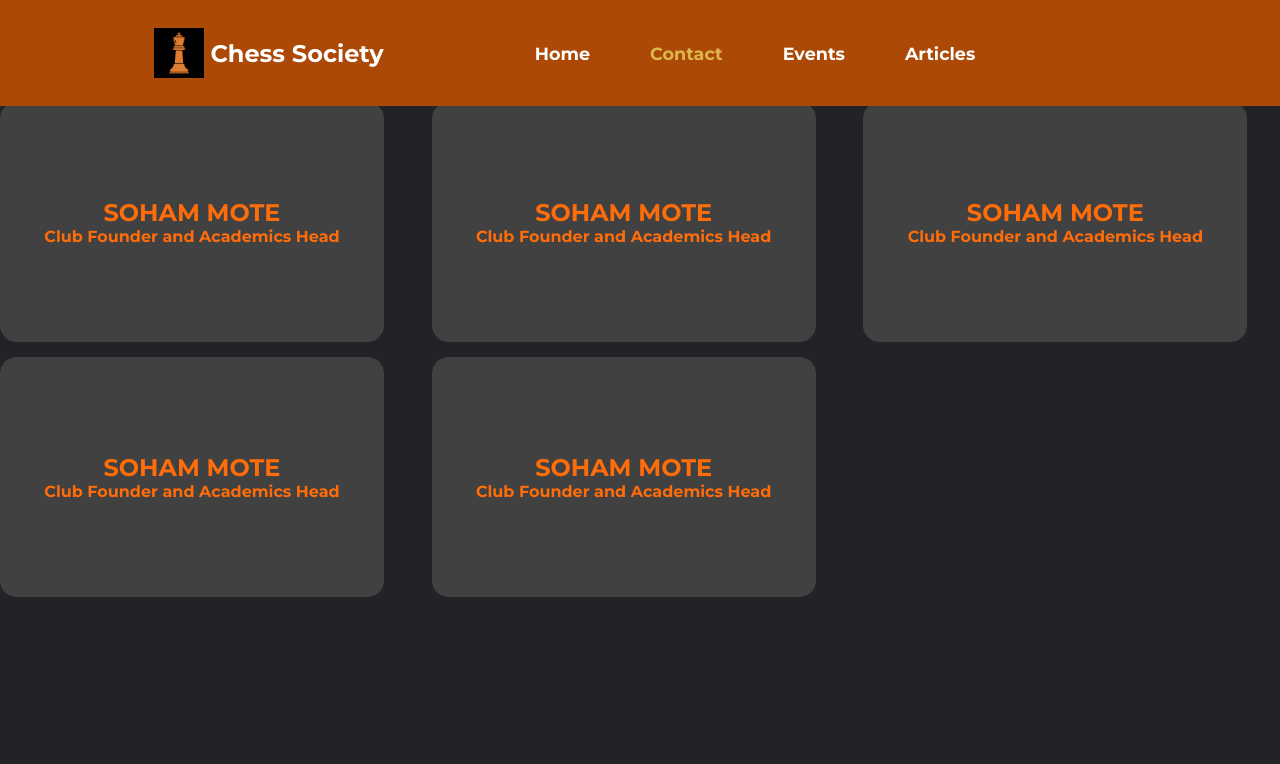
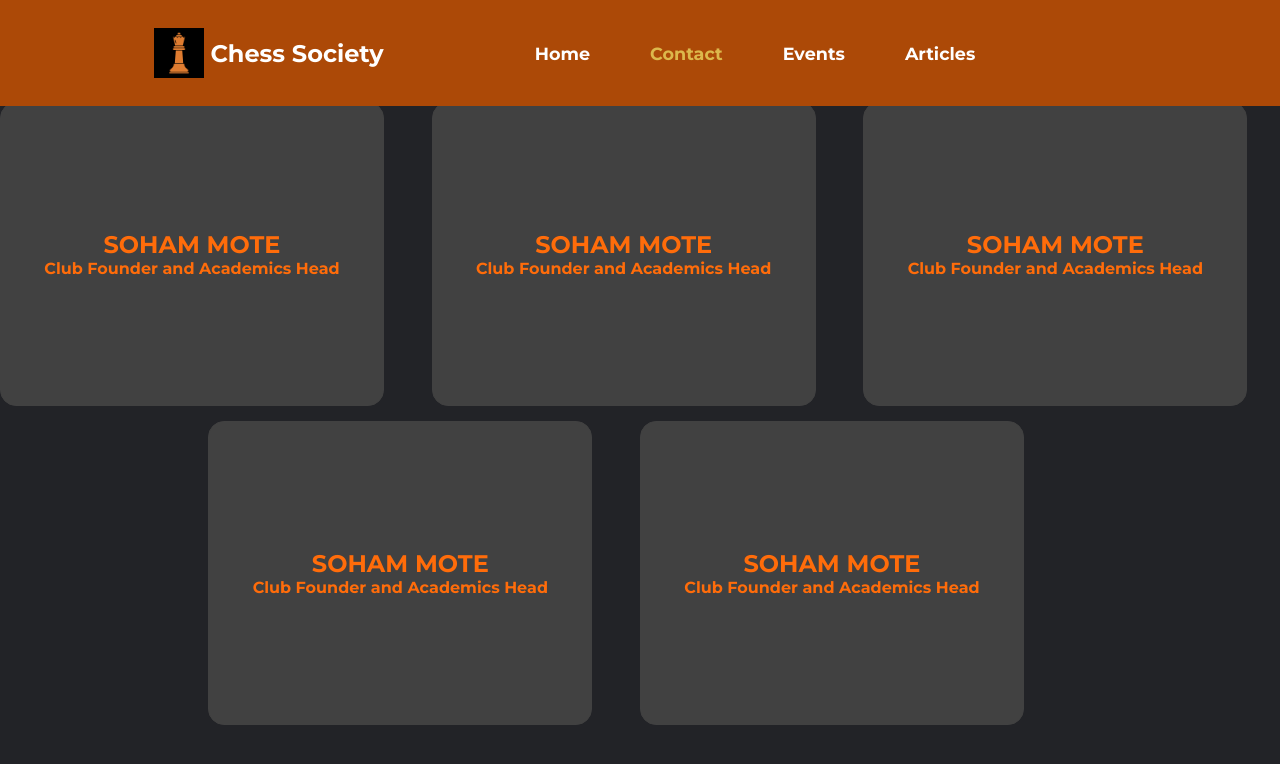
Before and after one commit to eplasbaba-uwu/npsi_chess_society, a Django app: page /about/ in a window 1280 px wide. Shown: the top 764 px of the page. Run offline with Django 4.2, Linux system fonts and the light colour scheme.

Commit message:
finished about

```diff
--- a/chess_soc/static/about.css
+++ b/chess_soc/static/about.css
@@ -1,5 +1,4 @@
 @import url('https://fonts.googleapis.com/css2?family=Montserrat:wght@700&display=swap');
-
 @import url('https://fonts.googleapis.com/css2?family=Montserrat:wght@700&display=swap');
 @import url('https://fonts.googleapis.com/css2?family=Lato&display=swap');
 
@@ -165,7 +164,7 @@ header{
 .flip-card {
     background-color: transparent;
     width: 30vw;
-    height: 30vh;
+    height: 38vh;
     perspective: 1000px;
     font-family: sans-serif;
   }
@@ -216,3 +215,14 @@ header{
   .list_of_contribs{
     padding-right: 80%;
   }
+  .flip-card-final{
+    background-color: transparent;
+    width: 30vw;
+    height: 38vh;
+    perspective: 1000px;
+    font-family: sans-serif;
+    margin-left:50%;
+  }
+  .flip-card-final:hover .flip-card-inner {
+    transform: rotateY(180deg);
+  }
--- a/chess_soc/templates/about.html
+++ b/chess_soc/templates/about.html
@@ -76,7 +76,7 @@
                 </div>
             </div>
         </div>
-        <div class="flip-card" class="final_two">
+        <div class="flip-card-final">
             <div class="flip-card-inner">
                 <div class="flip-card-front">
                     <p class="title">SOHAM MOTE</p>
@@ -93,7 +93,7 @@
                 </div>
             </div>
         </div>
-        <div class="flip-card" class="final_two">
+        <div class="flip-card-final">
             <div class="flip-card-inner">
                 <div class="flip-card-front">
                     <p class="title">SOHAM MOTE</p>
```
